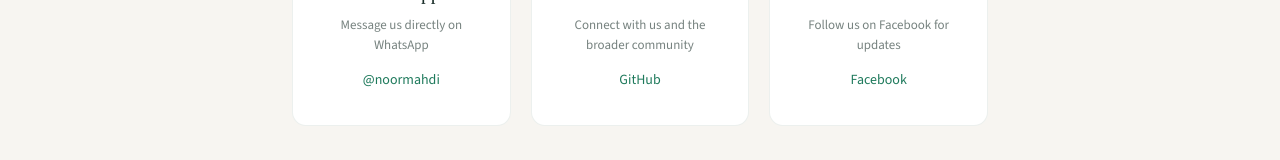
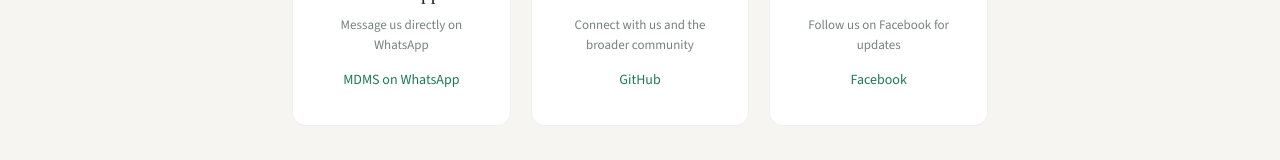
Before and after one commit to Mahdavia-Data-Management-Systems/mdms-web, a Next.js app in the folder frontend/: page /contact in a window 1280 px wide. Shown: the part 507-667 px from the top of the page. Built offline with nearby package versions, Linux system fonts and the light colour scheme; no server answers; what @azure/msal-react would draw is missing.

Commit message:
fix: update WhatsApp contact link and display name

```diff
--- a/frontend/src/app/contact/page.tsx
+++ b/frontend/src/app/contact/page.tsx
@@ -42,12 +42,12 @@ export default function ContactPage() {
                 Message us directly on WhatsApp
               </p>
               <a
-                href="https://wa.me/noormahdi"
+                href="https://chat.whatsapp.com/CIzyMm95fIb0iPGLXT3huz"
                 target="_blank"
                 rel="noopener noreferrer"
                 className={styles.contactLink}
               >
-                @noormahdi
+                MDMS on WhatsApp
               </a>
             </div>
 
```
